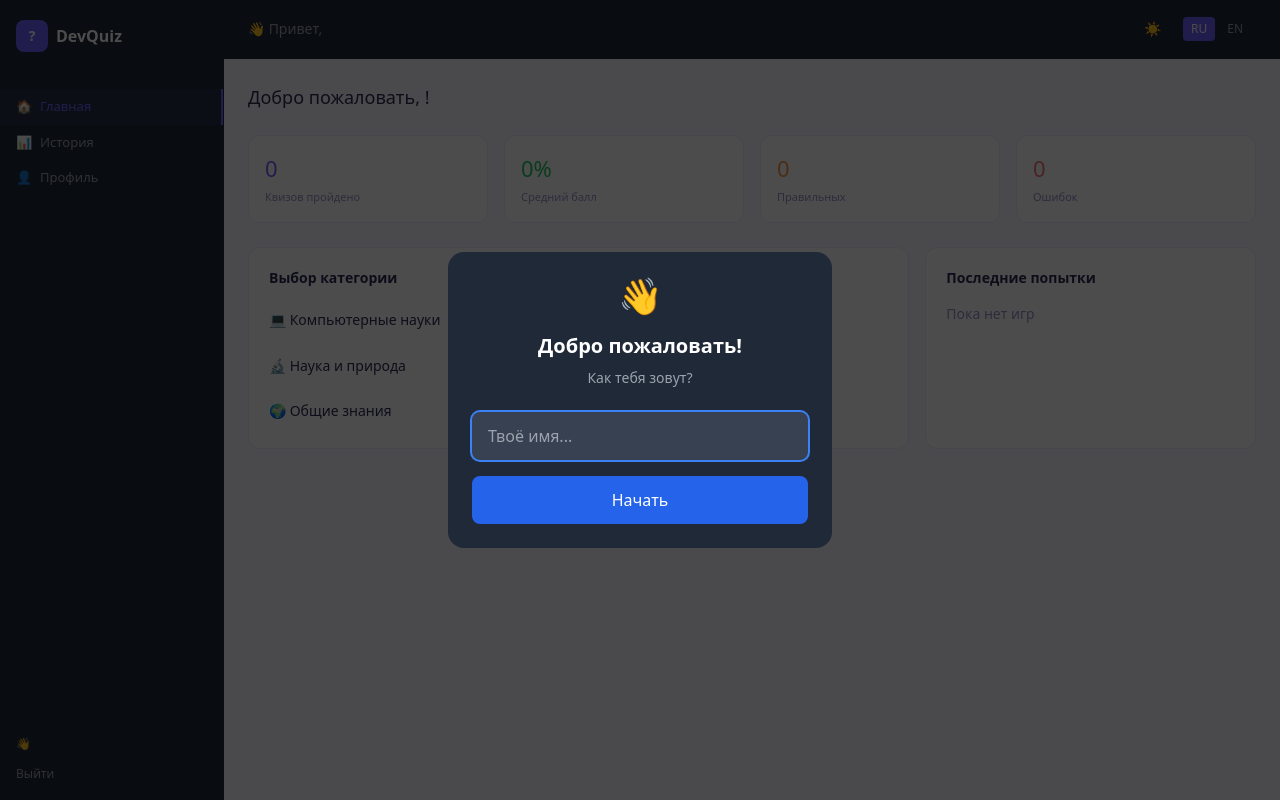
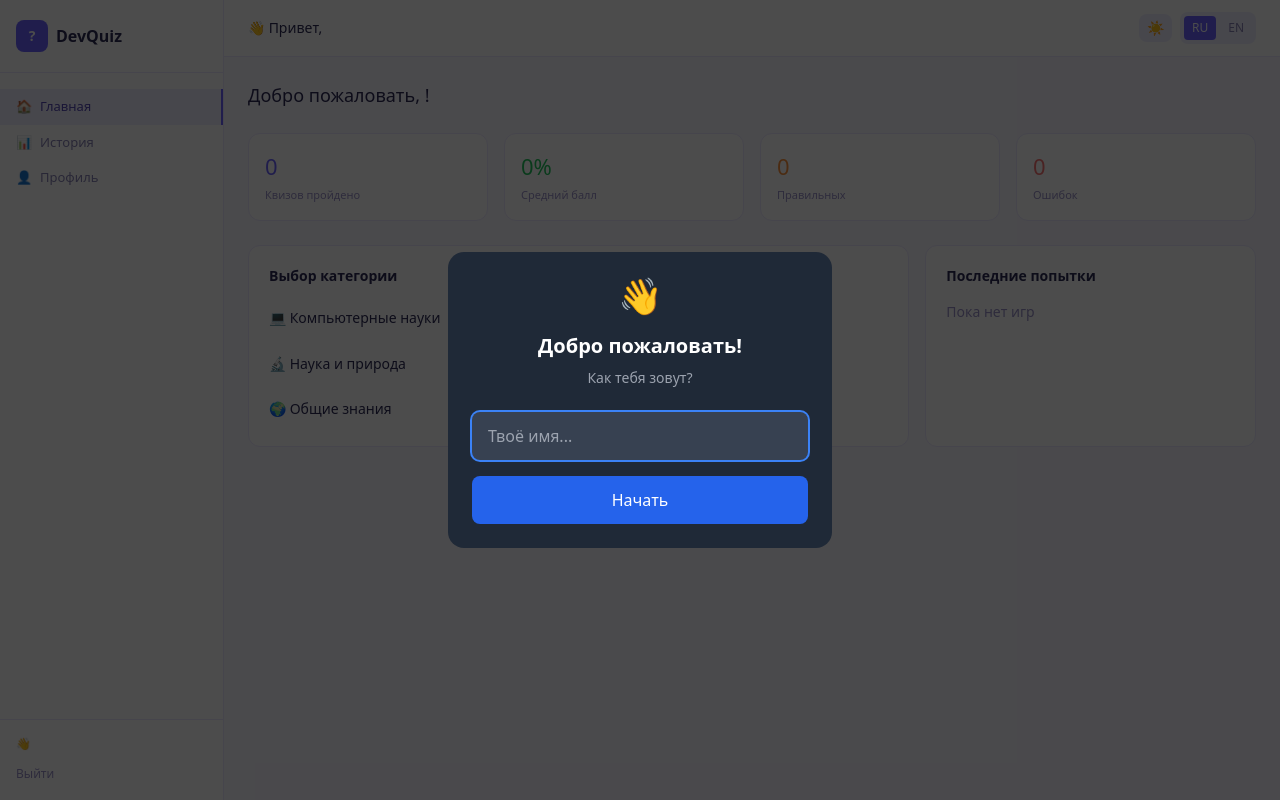
Before and after one commit to DarhannnJ/quiz-app, a React (Vite) app: page / in a window 1280 px wide. Built offline with nearby package versions, Linux system fonts and the light colour scheme.

Commit message:
fix desktop theme

```diff
--- a/src/App.jsx
+++ b/src/App.jsx
@@ -27,29 +27,32 @@ export default function App() {
     <div className={`min-h-screen ${T.bg} ${T.text}`}>
       {!userName && <NameModal onSave={saveName} T={T} />}
 
-      <Sidebar screen={screen} setScreen={setScreen} onLogout={logout} userName={userName} T={T} />
+      {/* Сайдбар — только десктоп, всегда светлый */}
+      <Sidebar screen={screen} setScreen={setScreen} onLogout={logout} userName={userName} />
 
       <div className="md:ml-56 flex flex-col min-h-screen">
+
+        {/* Хедер — только мобилка */}
         <div className="md:hidden">
           <Header userName={userName} lang={lang} setLang={setLang} onLogout={logout}
             onProfile={() => setScreen('profile')} theme={theme} setTheme={handleTheme} T={T} />
         </div>
 
-        {/* Десктоп топбар */}
-        <div className={`hidden md:flex items-center justify-between px-6 py-3 ${T.card} border-b ${T.border}`}>
-          <span className={`text-sm ${T.sub}`}>👋 Привет, <span className="font-semibold">{userName}</span></span>
+        {/* Десктоп топбар — всегда светлый */}
+        <div className="hidden md:flex items-center justify-between px-6 py-3 bg-white border-b border-[#ebe8ff]">
+          <span className="text-sm text-[#2d2b55]">👋 Привет, <strong>{userName}</strong></span>
           <div className="flex items-center gap-2">
             <button onClick={() => handleTheme(theme === 'dark' ? 'light' : 'dark')}
-              className={`text-sm px-2 py-1 ${T.card} border ${T.border} rounded-lg ${T.cardHover} transition-colors`}>
+              className="text-sm px-2 py-1 bg-[#f0eeff] rounded-lg text-[#5348b5] hover:bg-[#e4e0ff] transition-colors">
               {theme === 'dark' ? '☀️' : '🌙'}
             </button>
-            <div className={`flex gap-1 ${T.card} border ${T.border} rounded-lg p-1`}>
+            <div className="flex gap-1 bg-[#f0eeff] rounded-lg p-1">
               <button onClick={() => setLang('ru')}
-                className={`px-2 py-1 rounded text-xs font-medium transition-colors ${lang === 'ru' ? 'bg-[#6C63FF] text-white' : `${T.sub} ${T.cardHover}`}`}>
+                className={`px-2 py-1 rounded text-xs font-medium transition-colors ${lang === 'ru' ? 'bg-[#6C63FF] text-white' : 'text-[#8882b5] hover:bg-[#e4e0ff]'}`}>
                 RU
               </button>
               <button onClick={() => setLang('en')}
-                className={`px-2 py-1 rounded text-xs font-medium transition-colors ${lang === 'en' ? 'bg-[#6C63FF] text-white' : `${T.sub} ${T.cardHover}`}`}>
+                className={`px-2 py-1 rounded text-xs font-medium transition-colors ${lang === 'en' ? 'bg-[#6C63FF] text-white' : 'text-[#8882b5] hover:bg-[#e4e0ff]'}`}>
                 EN
               </button>
             </div>
--- a/src/components/Sidebar.jsx
+++ b/src/components/Sidebar.jsx
@@ -1,4 +1,4 @@
-export default function Sidebar({ screen, setScreen, onLogout, userName, T }) {
+export default function Sidebar({ screen, setScreen, onLogout, userName }) {
   const nav = [
     { id: 'home', label: 'Главная', icon: '🏠' },
     { id: 'history', label: 'История', icon: '📊' },
@@ -6,10 +6,10 @@ export default function Sidebar({ screen, setScreen, onLogout, userName, T }) {
   ]
 
   return (
-    <aside className={`hidden md:flex flex-col w-56 min-h-screen fixed left-0 top-0 ${T.card} border-r ${T.border}`}>
-      <div className={`flex items-center gap-2 px-4 py-5 border-b ${T.border}`}>
+    <aside className="hidden md:flex flex-col w-56 min-h-screen fixed left-0 top-0 bg-white border-r border-[#ebe8ff]">
+      <div className="flex items-center gap-2 px-4 py-5 border-b border-[#ebe8ff]">
         <div className="w-8 h-8 bg-[#6C63FF] rounded-lg flex items-center justify-center text-white font-bold text-sm">?</div>
-        <span className="font-bold text-base">DevQuiz</span>
+        <span className="font-bold text-base text-[#2d2b55]">DevQuiz</span>
       </div>
 
       <nav className="flex-1 py-4">
@@ -17,17 +17,17 @@ export default function Sidebar({ screen, setScreen, onLogout, userName, T }) {
           <button key={item.id} onClick={() => setScreen(item.id)}
             className={`w-full flex items-center gap-2 px-4 py-2 text-[13px] transition-colors
               ${screen === item.id
-                ? 'bg-[#6C63FF]/10 border-r-2 border-[#6C63FF] text-[#6C63FF] font-medium'
-                : `${T.sub} ${T.cardHover}`}`}>
+                ? 'bg-[#f0eeff] border-r-2 border-[#6C63FF] text-[#5348b5] font-medium'
+                : 'text-[#8882b5] hover:bg-[#f8f7ff]'}`}>
             <span>{item.icon}</span>
             <span>{item.label}</span>
           </button>
         ))}
       </nav>
 
-      <div className={`border-t ${T.border} p-4`}>
-        <p className={`text-xs ${T.sub} mb-2 truncate`}>👋 {userName}</p>
-        <button onClick={onLogout} className={`text-xs ${T.sub} hover:text-red-400 transition-colors`}>
+      <div className="border-t border-[#ebe8ff] p-4">
+        <p className="text-xs text-[#9990c8] mb-2 truncate">👋 {userName}</p>
+        <button onClick={onLogout} className="text-xs text-[#9990c8] hover:text-red-400 transition-colors">
           Выйти
         </button>
       </div>
```
